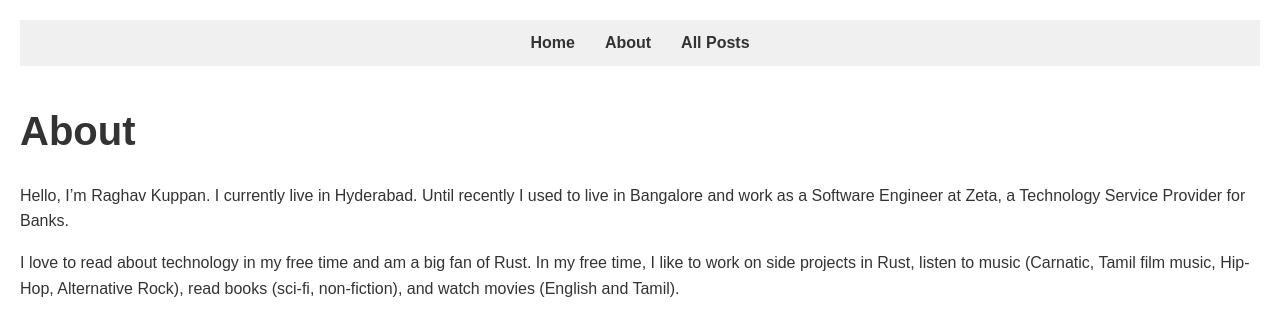
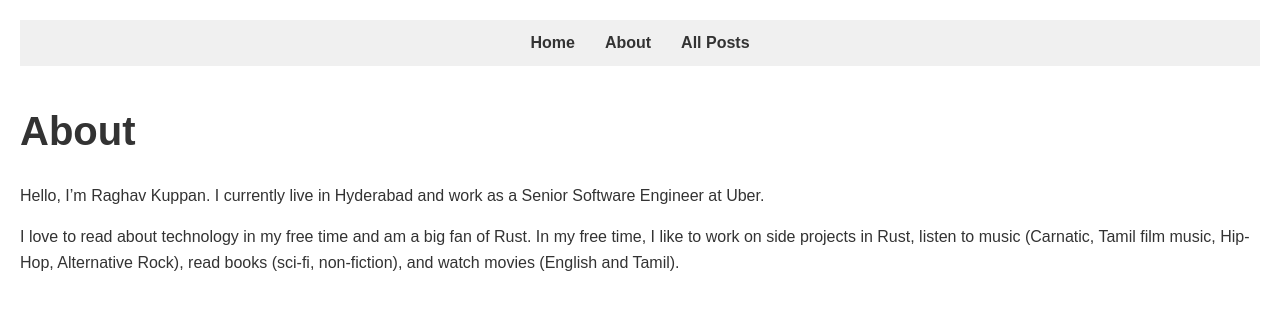
Before and after one commit to rkjk/rkjk.github.io, a Jekyll site: the page built from about.markdown, in a window 1280 px wide. Shown: the top 336 px of the page. Built offline with Jekyll 4.4.1, drawn with Linux system fonts in a browser that asks for light colours.

Commit message:
Update Uber

```diff
--- a/about.markdown
+++ b/about.markdown
@@ -4,6 +4,6 @@ title: About
 permalink: /about/
 ---
 
-Hello, I'm Raghav Kuppan. I currently live in Hyderabad. Until recently I used to live in Bangalore and work as a Software Engineer at Zeta, a Technology Service Provider for Banks.
+Hello, I'm Raghav Kuppan. I currently live in Hyderabad and work as a Senior Software Engineer at Uber.
 
 I love to read about technology in my free time and am a big fan of Rust. In my free time, I like to work on side projects in Rust, listen to music (Carnatic, Tamil film music, Hip-Hop, Alternative Rock), read books (sci-fi, non-fiction), and watch movies (English and Tamil).
```
